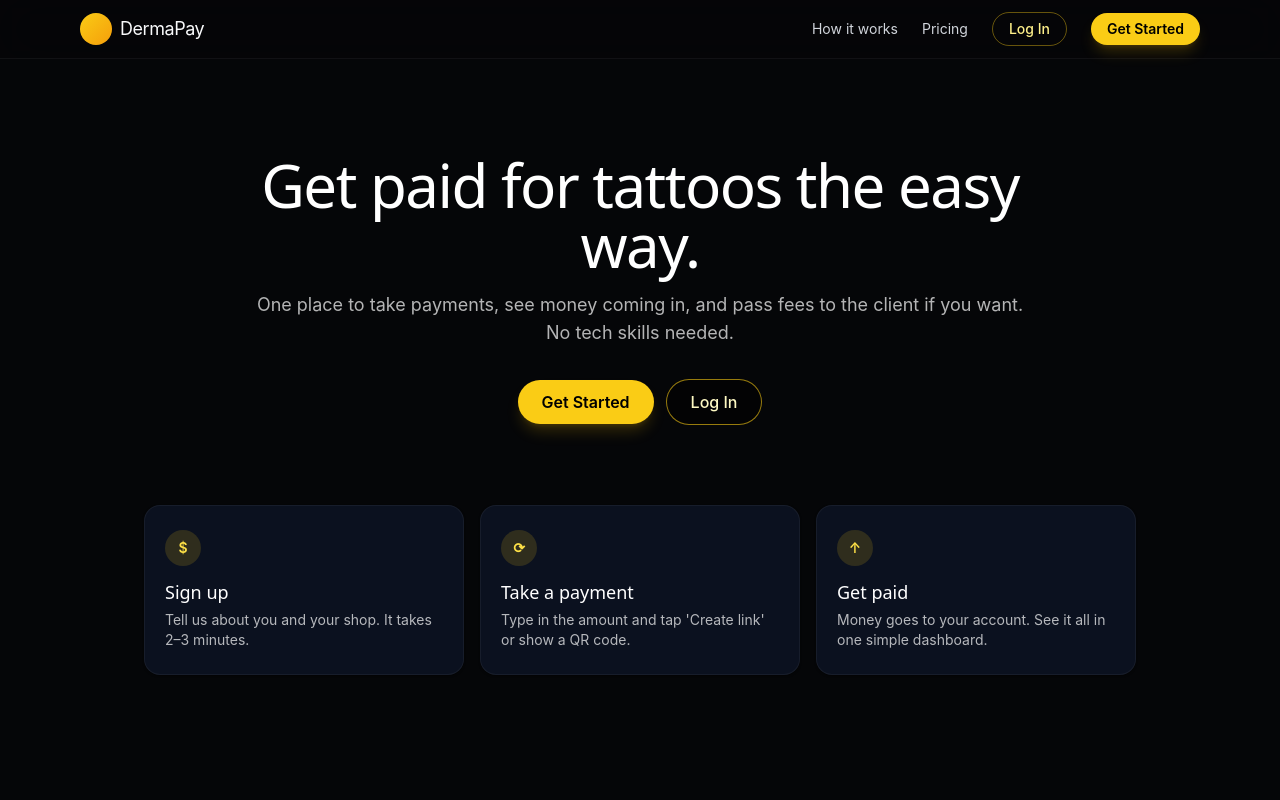
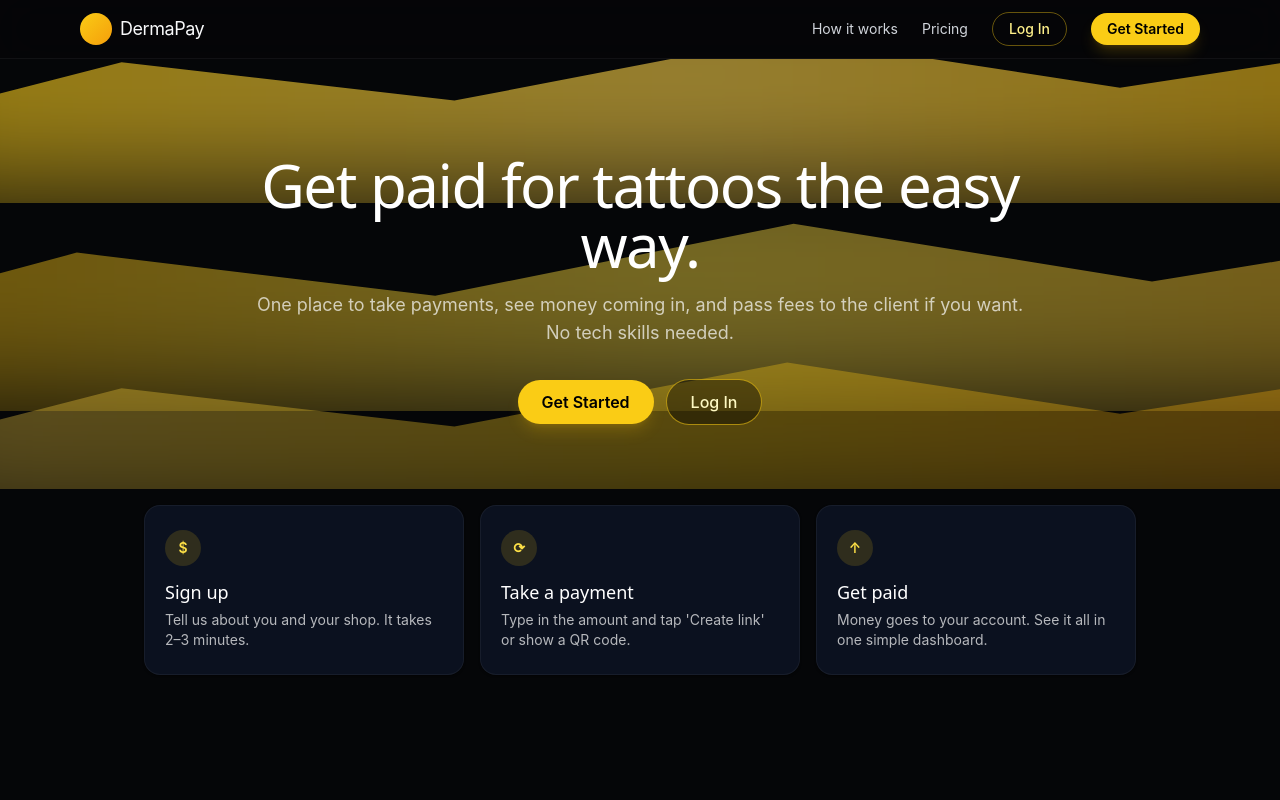
Before and after one commit to BowlofBryce/DermaPay, a React (Vite) app: page / in a window 1280 px wide. Shown: the top 800 px of the page. Built offline with nearby package versions, Linux system fonts and the light colour scheme; no server answers.

Commit message:
Updated App.tsx

```diff
--- a/src/App.tsx
+++ b/src/App.tsx
@@ -8,7 +8,6 @@ import { TakePayment } from './pages/TakePayment';
 import { Settings } from './pages/Settings';
 import { DeposytDocs } from './pages/DepositDocs';
 import { ProtectedRoute } from './components/ProtectedRoute';
-import { GoldenParallaxBackground } from './components/GoldenParallaxBackground';
 
 function AnimatedRoutes() {
   const location = useLocation();
@@ -123,7 +122,6 @@ function App() {
   return (
     <BrowserRouter>
       <div className="relative min-h-screen bg-[#050608] text-white">
-        <GoldenParallaxBackground />
         <AnimatedRoutes />
       </div>
     </BrowserRouter>
--- a/src/components/GoldenParallaxBackground.tsx
+++ /dev/null
@@ -1,50 +0,0 @@
-import React from "react";
-import { motion, useScroll, useTransform } from "motion/react";
-
-export const GoldenParallaxBackground: React.FC = () => {
-  const { scrollY } = useScroll();
-
-  const layer1Y = useTransform(scrollY, [0, 800], [0, 40]);
-  const layer2Y = useTransform(scrollY, [0, 800], [0, 80]);
-  const layer3Y = useTransform(scrollY, [0, 800], [0, 120]);
-
-  const waveShape =
-    "polygon(0% 70%, 20% 40%, 40% 60%, 60% 35%, 80% 55%, 100% 30%, 100% 100%, 0% 100%)";
-
-  return (
-    <div className="pointer-events-none fixed inset-0 -z-20 overflow-hidden">
-      {/* Wave layer 1 */}
-      <motion.div
-        style={{ y: layer1Y }}
-        className="absolute -top-40 left-0 h-64 w-full opacity-40"
-      >
-        <div
-          className="h-full w-[130%] -translate-x-[15%] bg-gradient-to-r from-yellow-500 via-amber-300 to-yellow-500 blur-3xl"
-          style={{ clipPath: waveShape }}
-        />
-      </motion.div>
-
-      {/* Wave layer 2 */}
-      <motion.div
-        style={{ y: layer2Y }}
-        className="absolute top-40 left-0 h-72 w-full opacity-35"
-      >
-        <div
-          className="h-full w-[140%] -translate-x-[20%] bg-gradient-to-r from-yellow-500 via-yellow-300 to-amber-400 blur-3xl"
-          style={{ clipPath: waveShape }}
-        />
-      </motion.div>
-
-      {/* Wave layer 3 */}
-      <motion.div
-        style={{ y: layer3Y }}
-        className="absolute bottom-[-40px] left-0 h-64 w-full opacity-30"
-      >
-        <div
-          className="h-full w-[130%] -translate-x-[10%] bg-gradient-to-r from-amber-300 via-yellow-400 to-amber-500 blur-3xl"
-          style={{ clipPath: waveShape }}
-        />
-      </motion.div>
-    </div>
-  );
-};
--- /dev/null
+++ b/src/components/GoldenWaveBackground.tsx
@@ -0,0 +1,47 @@
+import React from "react";
+import { motion, useScroll, useTransform } from "motion/react";
+
+export const GoldenWaveBackground: React.FC = () => {
+  const { scrollY } = useScroll();
+
+  const layer1Y = useTransform(scrollY, [0, 600], [0, 20]);
+  const layer2Y = useTransform(scrollY, [0, 600], [0, 40]);
+  const layer3Y = useTransform(scrollY, [0, 600], [0, 60]);
+
+  const waveShape =
+    "polygon(0% 70%, 15% 45%, 35% 60%, 55% 35%, 75% 55%, 100% 30%, 100% 100%, 0% 100%)";
+
+  return (
+    <div className="pointer-events-none absolute inset-0 -z-10 overflow-hidden">
+      <motion.div
+        style={{ y: layer1Y }}
+        className="absolute -top-28 left-[-10%] h-64 w-[130%] opacity-60"
+      >
+        <div
+          className="h-full w-full bg-gradient-to-r from-yellow-400 via-amber-300 to-yellow-500 blur-3xl"
+          style={{ clipPath: waveShape }}
+        />
+      </motion.div>
+
+      <motion.div
+        style={{ y: layer2Y }}
+        className="absolute top-16 left-[-15%] h-72 w-[140%] opacity-45"
+      >
+        <div
+          className="h-full w-full bg-gradient-to-r from-yellow-500 via-yellow-300 to-amber-400 blur-3xl"
+          style={{ clipPath: waveShape }}
+        />
+      </motion.div>
+
+      <motion.div
+        style={{ y: layer3Y }}
+        className="absolute bottom-[-40px] left-[-10%] h-64 w-[130%] opacity-35"
+      >
+        <div
+          className="h-full w-full bg-gradient-to-r from-amber-300 via-yellow-400 to-amber-500 blur-3xl"
+          style={{ clipPath: waveShape }}
+        />
+      </motion.div>
+    </div>
+  );
+};
--- a/src/pages/Landing.tsx
+++ b/src/pages/Landing.tsx
@@ -2,6 +2,7 @@ import React from 'react';
 import { useNavigate } from 'react-router-dom';
 import { motion } from 'motion/react';
 import { Header } from '../components/Header';
+import { GoldenWaveBackground } from '../components/GoldenWaveBackground';
 
 const cardsContainer = {
   hidden: { opacity: 0, y: 24 },
@@ -31,12 +32,13 @@ export function Landing() {
         <Header />
 
         <motion.section
-          className="relative pt-24 pb-16"
+          className="relative overflow-hidden pt-24 pb-16"
           initial={{ opacity: 0, y: 24 }}
           animate={{ opacity: 1, y: 0 }}
           transition={{ duration: 0.6, ease: 'easeOut' }}
         >
-        <div className="mx-auto max-w-4xl px-4 text-center">
+        <GoldenWaveBackground />
+        <div className="relative z-10 mx-auto max-w-4xl px-4 text-center">
           <h1 className="font-heading text-4xl sm:text-5xl md:text-6xl tracking-tight text-white">
             Get paid for tattoos the easy way.
           </h1>
```
